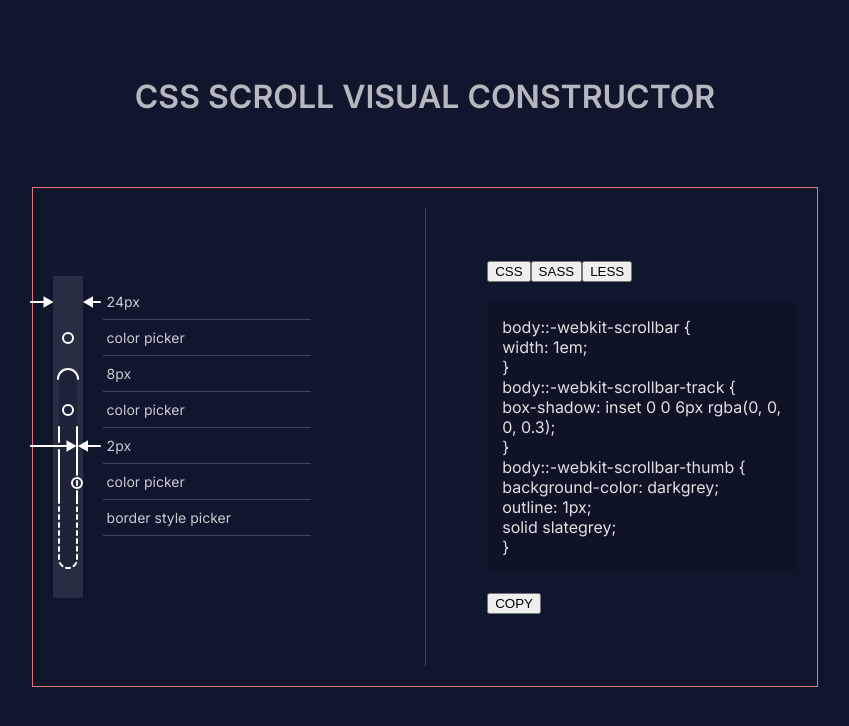
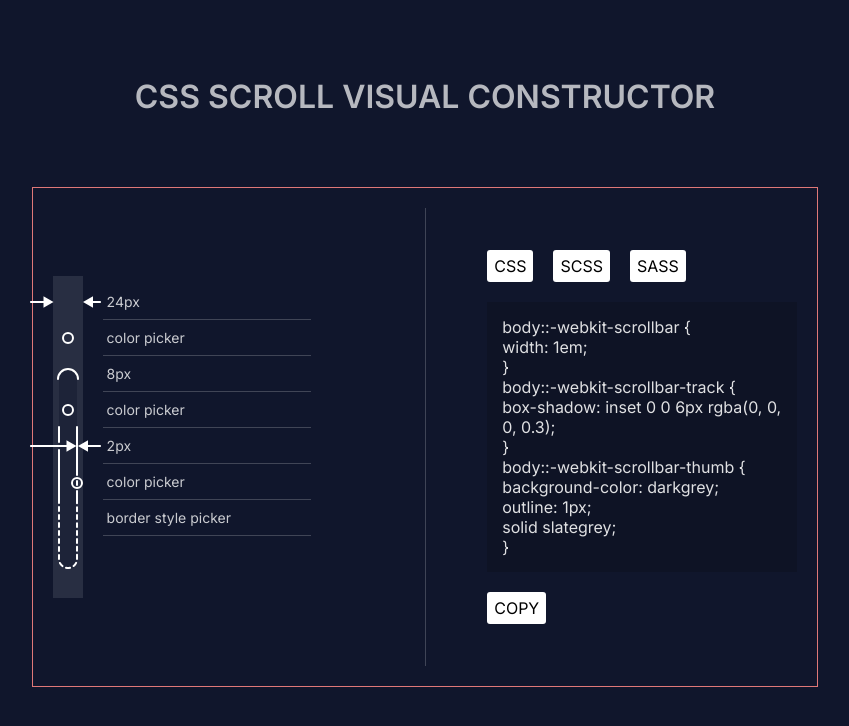
Before and after one commit to Dompower25/Scrollbar-Generator, a Vue app: page / in a window 1280 px wide. Shown: the top 726 px of the page, without its empty margins (215-1064 px from the left). Built offline with nearby package versions, Linux system fonts and the light colour scheme.

Commit message:
added button component

```diff
--- a/src/components/Wrapper.vue
+++ b/src/components/Wrapper.vue
@@ -1,4 +1,6 @@
-<script setup lang="ts"></script>
+<script setup lang="ts">
+import SButton from './button/SButton.vue';
+</script>
 
 <template>
   <div class="wrapper">
@@ -22,10 +24,10 @@
     </div>
     <div class="line"></div>
     <div class="style_block">
-      <div class="buttons_switch_block">
-        <button>CSS</button>
-        <button>SASS</button>
-        <button>LESS</button>
+      <div class="buttons_block">
+        <SButton :inner-text="'CSS'" />
+        <SButton :inner-text="'SCSS'"/>
+        <SButton :inner-text="'SASS'"/>
       </div>
       <div class="code_style_wrapper">
         body::-webkit-scrollbar { <br />
@@ -40,9 +42,12 @@
         solid slategrey; <br />
         }<br />
       </div>
-      <div>
-        <button>COPY</button>
+      <div class="buttons_block">
+
+        <SButton :inner-text="'copy'" />
       </div>
+
+
     </div>
   </div>
 </template>
@@ -138,9 +143,15 @@
     flex-direction: column;
     justify-content: center;
 
+    .buttons_block {
+      display: flex;
+      flex-direction: row;
+      justify-content: flex-start;
+    }
+
     .code_style_wrapper {
       padding: 15px;
-      background: rgba(0,0,0, 0.15);
+      background: rgba(0, 0, 0, 0.15);
       margin: 20px 0;
     }
 
--- /dev/null
+++ b/src/components/button/SButton.vue
@@ -0,0 +1,61 @@
+<script setup lang="ts">
+
+defineProps({
+    innerText: {
+        type: String,
+        default: "inner-Text",
+        required: true
+    },
+    colorText: {
+        type: String,
+        default: "black",
+        required: true
+    },
+    backgroundColor: {
+        type: String,
+        default: "white",
+        required: true
+    },
+
+})
+
+
+</script>
+
+
+
+<template>
+    <div class="wrapperButton" :style="{ color: colorText, background: backgroundColor }">
+        {{ innerText }}
+    </div>
+</template>
+
+
+<style lang="scss">
+.wrapperButton {
+
+    display: flex;
+    flex-direction: row;
+    justify-content: center;
+    align-self: center;
+
+    text-transform: uppercase;
+
+    padding: 6px 7px;
+    margin: 0 10px;
+
+    border-radius: 3px;
+    background: rgb(224, 219, 219);
+    color: black;
+
+    &:first-child{
+        margin-left: 0px !important;
+    }
+
+    &:last-child {
+        margin-right: 0px !important;
+    }
+
+}
+
+</style>
```
